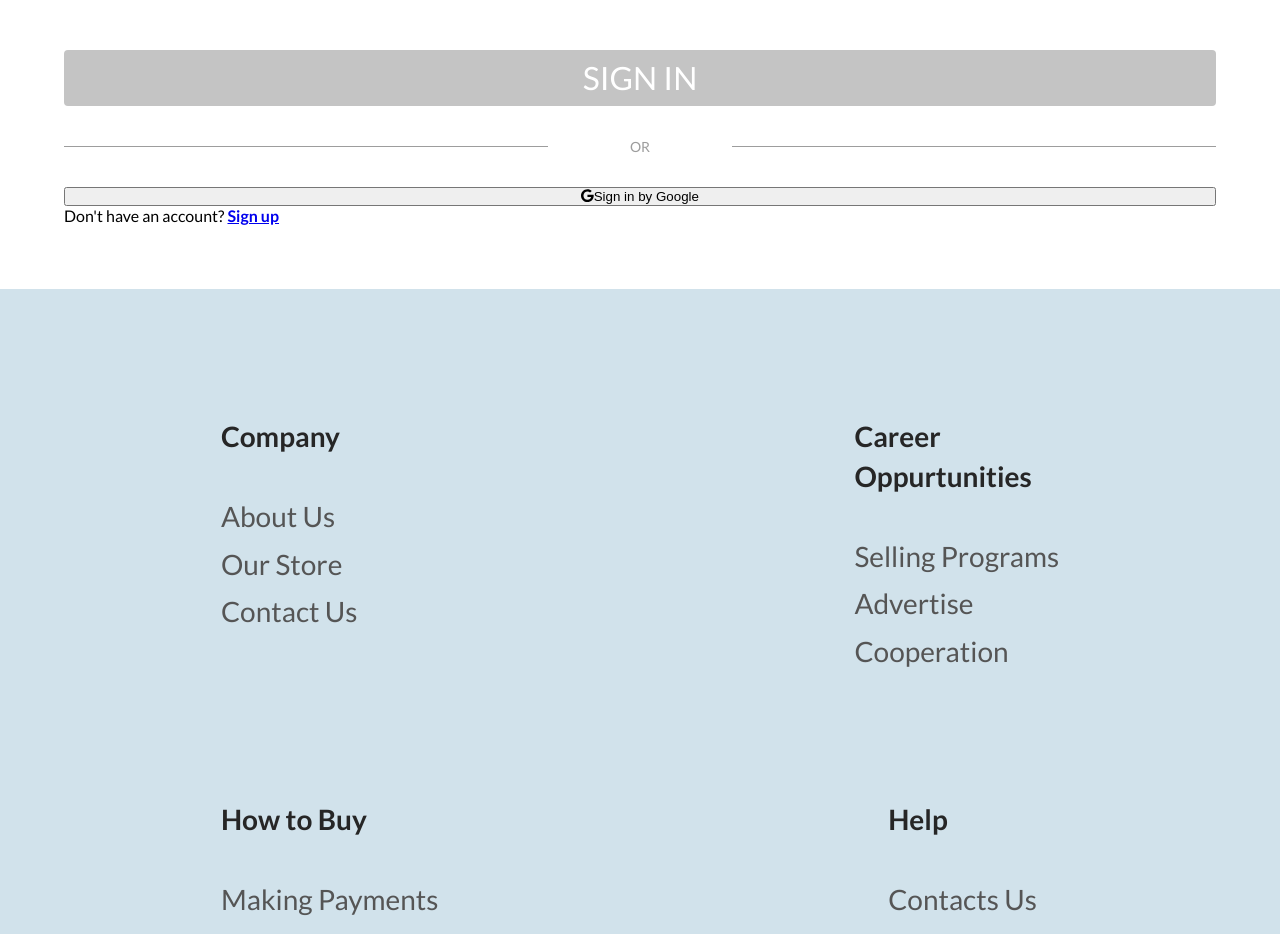
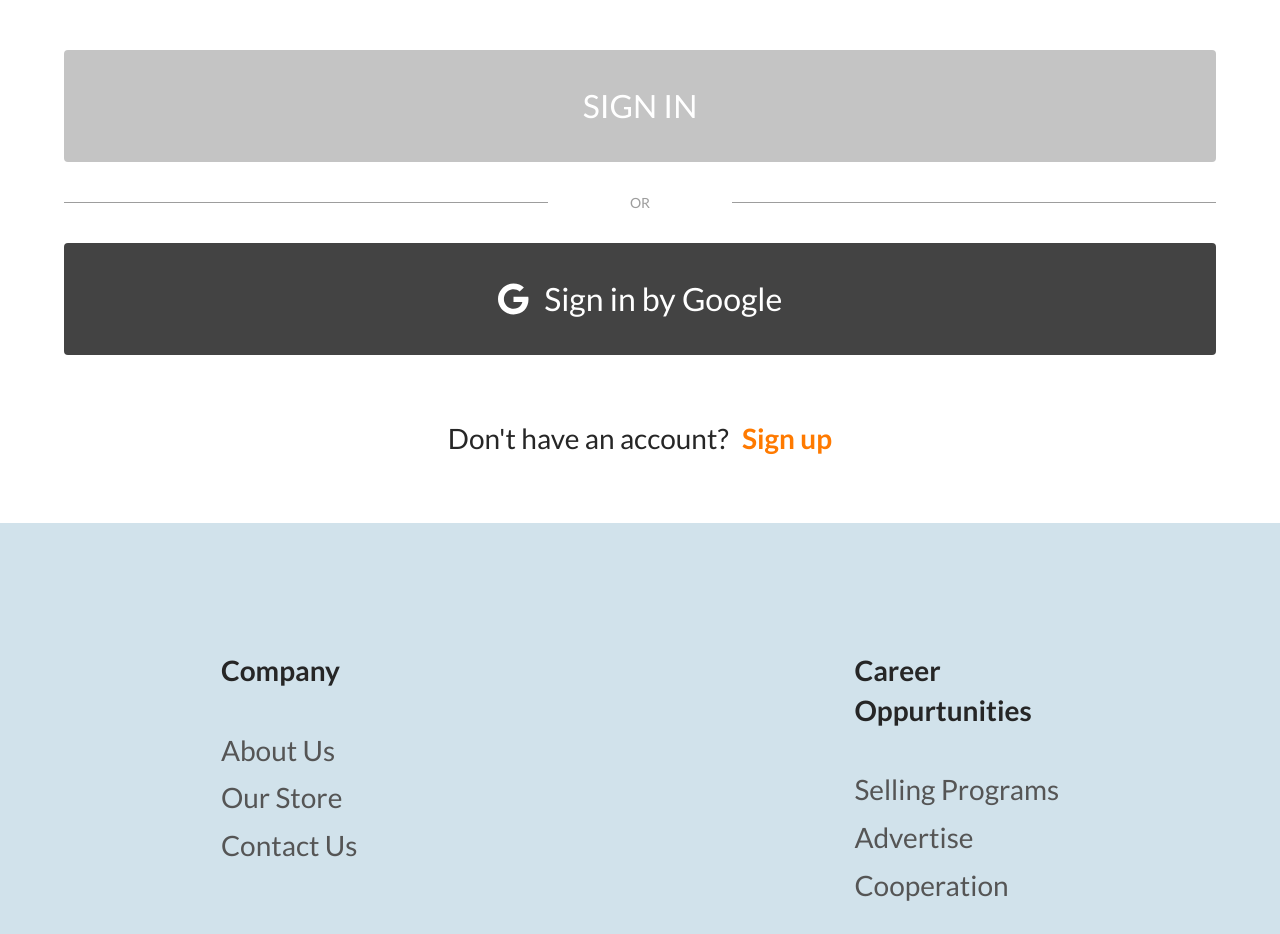
Before and after one commit to k1ngsterr1/nic-project, a React (Create React App) app: page /registration in a window 1280 px wide. Shown: the part 940-1874 px from the top of the page. Built offline with nearby package versions, Linux system fonts and the light colour scheme; no server answers.

Commit message:
Version 1.1.6

```diff
--- a/src/pages/Registration/Registration.tsx
+++ b/src/pages/Registration/Registration.tsx
@@ -21,7 +21,8 @@ import "firebase/compat/auth";
 import "./styles/registration.css";
 
 const Registration = () => {
-  const [fullForm, setFullForm] = useState(false);
+  const [email, setEmail] = useState("");
+  const [password, setPassword] = useState("");
 
   const formik = useFormik({
     initialValues: {
@@ -44,6 +45,16 @@ const Registration = () => {
       }
     },
   });
+
+  function emailChange(e: any) {
+    formik.handleChange(e);
+    setEmail(e.target.value);
+  }
+
+  function passwordChange(e: any) {
+    formik.handleChange(e);
+    setPassword(e.target.value);
+  }
 
   return (
     <div className="screen">
@@ -68,7 +79,7 @@ const Registration = () => {
                 className={
                   formik.errors.email ? "email-input-error" : "email-input"
                 }
-                onChange={formik.handleChange}
+                onChange={emailChange}
                 onBlur={formik.handleBlur}
                 value={formik.values.email}
               />
@@ -90,7 +101,7 @@ const Registration = () => {
                     ? "password-input-error"
                     : "password-input"
                 }
-                onChange={formik.handleChange}
+                onChange={passwordChange}
                 onBlur={formik.handleBlur}
                 value={formik.values.password}
               />
@@ -109,7 +120,13 @@ const Registration = () => {
                 Forgot password
               </Link>
             </div>
-            <button className="form-button" type="submit">
+
+            <button
+              className={
+                email && password !== "" ? "form-button-active" : "form-button"
+              }
+              type="submit"
+            >
               Sign In
             </button>
             <div className="divider-container">
--- a/src/pages/Registration/styles/registration.css
+++ b/src/pages/Registration/styles/registration.css
@@ -94,7 +94,7 @@
 }
 .screen .container .main-content .form .form-button {
   width: 100%;
-  height: 56px;
+  height: clamp(28px, 13.08384vw, 112px);
   color: white;
   text-align: center;
   font-feature-settings: "clig" off, "liga" off;
@@ -111,7 +111,28 @@
   transition: 0.3s all;
 }
 .screen .container .main-content .form .form-button:hover {
+  background-color: #434343;
+}
+.screen .container .main-content .form .form-button-active {
+  width: 100%;
+  height: clamp(28px, 13.08384vw, 112px);
+  color: white;
+  text-align: center;
+  font-feature-settings: "clig" off, "liga" off;
+  font-family: Lato;
+  font-size: clamp(8px, 3.73824vw, 32px);
+  font-style: normal;
+  font-weight: 500;
+  line-height: 142.857%;
+  text-transform: uppercase;
   background-color: #4172DC;
+  border: none;
+  border-radius: 4px;
+  margin-top: clamp(16px, 7.47648vw, 64px);
+  transition: 0.3s all;
+}
+.screen .container .main-content .form .form-button-active:hover {
+  background-color: #265BCF;
 }
 .screen .container .main-content .form .divider-container {
   width: 100%;
@@ -120,7 +141,6 @@
   justify-content: space-between;
   align-items: center;
   margin-top: clamp(8px, 3.73824vw, 32px);
-  margin-bottom: clamp(8px, 3.73824vw, 32px);
 }
 .screen .container .main-content .form .divider-container .divider {
   width: 42%;
@@ -135,4 +155,54 @@
   font-size: 14px;
   font-style: normal;
   font-weight: 500;
+}
+.screen .container .main-content .form .google-button {
+  width: 100%;
+  height: clamp(28px, 13.08384vw, 112px);
+  color: white;
+  text-align: center;
+  font-feature-settings: "clig" off, "liga" off;
+  font-family: Lato;
+  font-size: clamp(8px, 3.73824vw, 32px);
+  font-style: normal;
+  font-weight: 500;
+  line-height: 142.857%;
+  background-color: #434343;
+  display: flex;
+  align-items: center;
+  justify-content: center;
+  border: none;
+  border-radius: 4px;
+  margin-top: clamp(8px, 3.73824vw, 32px);
+  transition: 0.3s all;
+}
+.screen .container .main-content .form .google-button:hover {
+  background-color: #4172DC;
+}
+.screen .container .main-content .form .google-button .google-icon {
+  margin-right: clamp(4px, 1.86912vw, 16px);
+}
+.screen .container .main-content .form .text-container {
+  width: 100%;
+  height: auto;
+  text-align: center;
+  margin-top: clamp(16px, 7.47648vw, 64px);
+}
+.screen .container .main-content .form .text-container .link-text {
+  color: #262626;
+  font-feature-settings: "clig" off, "liga" off;
+  font-family: Lato;
+  font-size: clamp(7px, 3.27096vw, 28px);
+  font-style: normal;
+  font-weight: 500;
+  line-height: 142.857%;
+}
+.screen .container .main-content .form .text-container .link-text .sign-up-link {
+  color: #FF7A00;
+  font-size: clamp(7px, 3.27096vw, 28px);
+  font-style: normal;
+  font-weight: 900;
+  line-height: 142.857%;
+  text-decoration: none;
+  margin-left: clamp(2px, 0.93456vw, 8px);
 }/*# sourceMappingURL=registration.css.map */
--- a/src/pages/Registration/styles/registration.sass
+++ b/src/pages/Registration/styles/registration.sass
@@ -101,7 +101,7 @@
 
                 .form-button
                     width: 100%
-                    height: 56px
+                    height: clamp(28px,13.083839999999999vw,112px)
                     color: $white
                     text-align: center
                     font-feature-settings: 'clig' off, 'liga' off
@@ -117,7 +117,27 @@
                     margin-top: $m32mob
                     transition: 0.3s all
                     &:hover
-                        background-color: $button_blue
+                        background-color: $gray_dark
+
+                .form-button-active
+                    width: 100%
+                    height: clamp(28px,13.083839999999999vw,112px)
+                    color: $white
+                    text-align: center
+                    font-feature-settings: 'clig' off, 'liga' off
+                    font-family: Lato
+                    font-size: $font16mob
+                    font-style: normal
+                    font-weight: 500
+                    line-height: 142.857%
+                    text-transform: uppercase
+                    background-color: $button_blue
+                    border: none
+                    border-radius: 4px
+                    margin-top: $m32mob
+                    transition: 0.3s all
+                    &:hover
+                        background-color: #265BCF
 
                 .divider-container
                     width: 100%
@@ -126,7 +146,6 @@
                     justify-content: space-between
                     align-items: center
                     margin-top: $m16mob
-                    margin-bottom: $m16mob
 
                     .divider
                         width: 42%
@@ -141,3 +160,52 @@
                         font-size: 14px
                         font-style: normal
                         font-weight: 500
+
+                .google-button
+                    width: 100%
+                    height: clamp(28px,13.083839999999999vw,112px)
+                    color: $white
+                    text-align: center
+                    font-feature-settings: 'clig' off, 'liga' off
+                    font-family: Lato
+                    font-size: $font16mob
+                    font-style: normal
+                    font-weight: 500
+                    line-height: 142.857%
+                    background-color: $gray_dark
+                    display: flex
+                    align-items: center
+                    justify-content: center
+                    border: none
+                    border-radius: 4px
+                    margin-top: $m16mob
+                    transition: 0.3s all
+                    &:hover
+                        background-color: $button_blue
+
+                    .google-icon
+                        margin-right: $m8mob
+
+                .text-container
+                    width: 100%
+                    height: auto
+                    text-align: center
+                    margin-top: $m32mob
+
+                    .link-text
+                        color: $primary_gray
+                        font-feature-settings: 'clig' off, 'liga' off
+                        font-family: Lato
+                        font-size: $font14mob
+                        font-style: normal
+                        font-weight: 500
+                        line-height: 142.857%
+
+                        .sign-up-link
+                            color: $selected
+                            font-size: $font14mob
+                            font-style: normal
+                            font-weight: 900
+                            line-height: 142.857%
+                            text-decoration: none
+                            margin-left: clamp(2px,0.93456vw,8px)
```
Also changed, not shown: 1 other file (tests, documents, lock files or other folders).
